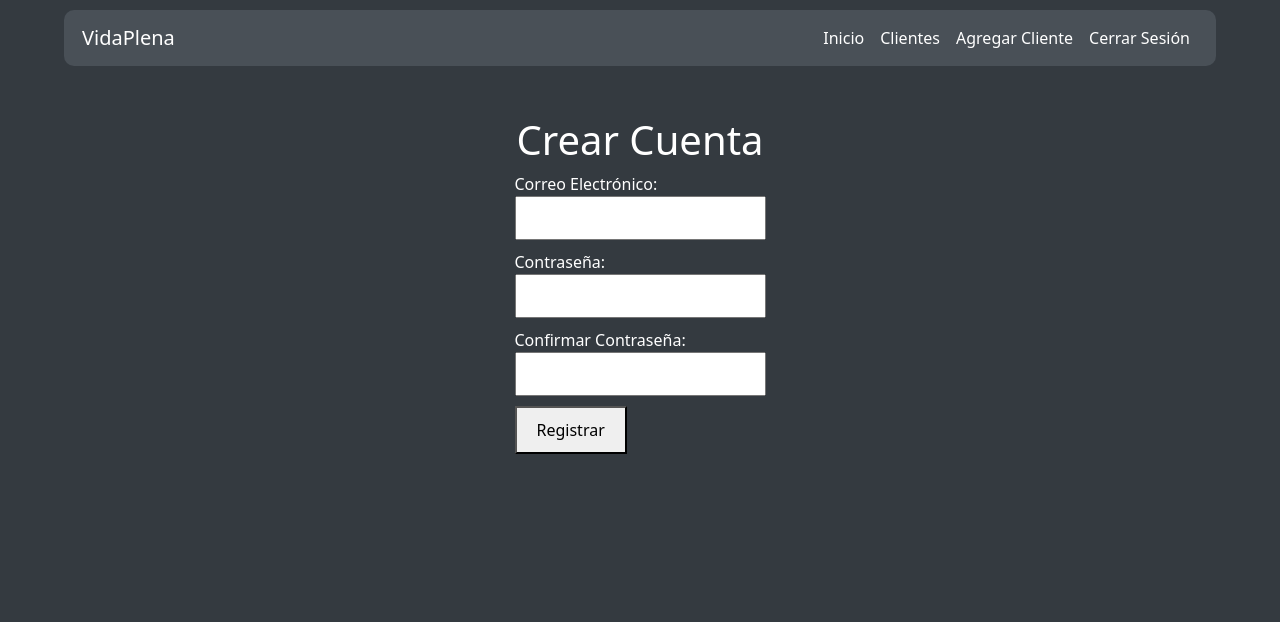
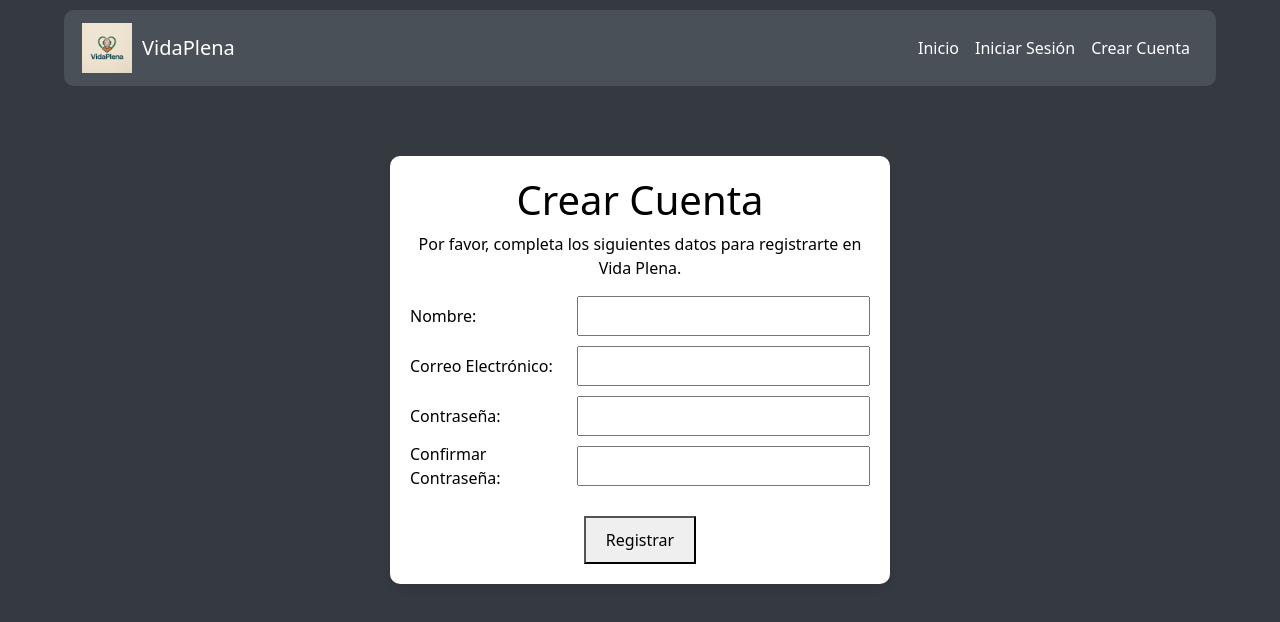
Before and after one commit to mdc-cfi/VidaPlena, a React (Vite) app in the folder frontent/: page /register in a window 1280 px wide. Shown: the top 622 px of the page. Built offline with nearby package versions, Linux system fonts and the light colour scheme; no server answers.

Commit message:
Subiendo cambios recientes

```diff
--- a/frontent/src/components/HomePage.jsx
+++ b/frontent/src/components/HomePage.jsx
@@ -4,16 +4,8 @@ import { Link } from "react-router-dom";
 const HomePage = () => {
   return (
     <div style={{ textAlign: "center", marginTop: "50px" }}>
-      <h1>Bienvenido al Sistema de Gestión para Personas Mayores</h1>
-      <p>Por favor, selecciona una opción para continuar.</p>
-      <div style={{ marginTop: "20px" }}>
-        <Link to="/login">
-          <button style={{ padding: "10px 20px", fontSize: "16px", cursor: "pointer", marginRight: "10px" }}>Iniciar Sesión</button>
-        </Link>
-        <Link to="/register">
-          <button style={{ padding: "10px 20px", fontSize: "16px", cursor: "pointer" }}>Crear Cuenta</button>
-        </Link>
-      </div>
+      <h1>Bienvenido a Vida Plena</h1>
+      <p>Explora nuestras opciones para gestionar y mejorar la calidad de vida de las personas mayores.</p>
     </div>
   );
 };
--- a/frontent/src/components/LoginPage.jsx
+++ b/frontent/src/components/LoginPage.jsx
@@ -1,8 +1,10 @@
 import React, { useState } from "react";
-import { getAuth, signInWithEmailAndPassword } from "firebase/auth";
 import { getFirestore, doc, getDoc } from "firebase/firestore";
 import { auth } from "../firebase.config";
 import { useNavigate } from "react-router-dom";
+import { signInWithEmailAndPassword } from "firebase/auth"; // Importar la función faltante
+
+const db = getFirestore(); // Inicializar Firestore
 
 const LoginPage = () => {
   const [email, setEmail] = useState("");
@@ -46,34 +48,52 @@ const LoginPage = () => {
   };
 
   return (
-    <div style={{ textAlign: "center", marginTop: "50px" }}>
-      <h1>Iniciar Sesión</h1>
-      <form onSubmit={handleLogin} style={{ display: "inline-block", textAlign: "left" }}>
+    <div style={{ display: "flex", justifyContent: "center", alignItems: "center", marginTop: "70px" }}>
+      <div style={{ flex: 1, backgroundColor: "white", color: "black", padding: "20px", borderRadius: "10px", boxShadow: "0 4px 8px rgba(0, 0, 0, 0.1)", textAlign: "left", maxWidth: "500px" }}>
+        <h1 style={{ textAlign: "center" }}>Iniciar Sesión</h1>
+        <p style={{ textAlign: "center" }}>Por favor, ingresa tus datos para acceder a tu cuenta.</p>
+        <form onSubmit={handleLogin} style={{ display: "flex", flexDirection: "column", alignItems: "center" }}>
+          <div style={{ display: "flex", flexDirection: "row", justifyContent: "space-between", alignItems: "flex-start", width: "100%" }}>
+            <div style={{ flex: 1, marginRight: "20px", textAlign: "right" }}>
+              <div style={{ marginBottom: "10px", display: "flex", alignItems: "center", height: "40px" }}>
+                <label htmlFor="email" style={{ margin: 0 }}>Correo Electrónico:</label>
+              </div>
+              <div style={{ marginBottom: "10px", display: "flex", alignItems: "center", height: "40px" }}>
+                <label htmlFor="password" style={{ margin: 0 }}>Contraseña:</label>
+              </div>
+            </div>
+            <div style={{ flex: 2, textAlign: "left" }}>
               <div style={{ marginBottom: "10px" }}>
-          <label htmlFor="email">Correo Electrónico:</label>
                 <input
                   type="email"
                   id="email"
                   value={email}
                   onChange={(e) => setEmail(e.target.value)}
                   required
-            style={{ display: "block", width: "100%", padding: "8px" }}
+                  style={{ display: "block", width: "100%", padding: "6px" }}
                 />
               </div>
               <div style={{ marginBottom: "10px" }}>
-          <label htmlFor="password">Contraseña:</label>
                 <input
                   type="password"
                   id="password"
                   value={password}
                   onChange={(e) => setPassword(e.target.value)}
                   required
-            style={{ display: "block", width: "100%", padding: "8px" }}
+                  style={{ display: "block", width: "100%", padding: "6px" }}
                 />
               </div>
-        <button type="submit" style={{ padding: "10px 20px", cursor: "pointer" }}>Iniciar Sesión</button>
+            </div>
+          </div>
+          <button
+            type="submit"
+            style={{ padding: "10px 20px", cursor: "pointer", marginTop: "20px", alignSelf: "center", display: "block", marginLeft: "auto", marginRight: "auto" }}
+          >
+            Iniciar Sesión
+          </button>
         </form>
-      {error && <p style={{ color: "red" }}>{error}</p>}
+        {error && <p style={{ textAlign: "center", marginTop: "20px", color: "red" }}>{error}</p>}
+      </div>
     </div>
   );
 };
--- a/frontent/src/components/Navbar.jsx
+++ b/frontent/src/components/Navbar.jsx
@@ -1,23 +1,30 @@
-import { Link } from "react-router-dom";
+import React from "react";
+import { Link, useNavigate } from "react-router-dom";
 import { getAuth, signOut } from "firebase/auth";
+import { useAuthState } from "react-firebase-hooks/auth";
+import logo from "../imagenes/logo.png";
 
-function handleLogout() {
+function Navbar() {
   const auth = getAuth();
+  const [user] = useAuthState(auth);
+  const navigate = useNavigate();
+
+  const handleLogout = () => {
     signOut(auth)
       .then(() => {
         console.log("Sesión cerrada exitosamente");
-      window.location.href = "/login"; // Redirigir al login
+        navigate("/login"); // Redirigir al login
       })
       .catch((error) => {
         console.error("Error al cerrar sesión:", error);
       });
-}
+  };
 
-function Navbar() {
   return (
     <nav className="navbar navbar-expand-lg" style={{ backgroundColor: '#495057', borderRadius: '10px', width: '90%', margin: '10px auto' }}>
       <div className="container">
-        <Link className="navbar-brand text-white" to="/admin-dashboard">
+        <Link className="navbar-brand text-white" to="/admin-dashboard" style={{ display: "flex", alignItems: "center" }}>
+          <img src={logo} alt="Logo Vida Plena" style={{ width: "50px", height: "50px", marginRight: "10px" }} />
           VidaPlena
         </Link>
         <button
@@ -38,21 +45,31 @@ function Navbar() {
                 Inicio
               </Link>
             </li>
+            {user ? (
+              <>
                 <li className="nav-item">
-              <Link className="nav-link text-white" to="/clientes">
-                Clientes
-              </Link>
-            </li>
-            <li className="nav-item">
-              <Link className="nav-link text-white" to="/clientes/agregar">
-                Agregar Cliente
-              </Link>
+                  <span className="nav-link text-white">{user.displayName || "Usuario"}</span>
                 </li>
                 <li className="nav-item">
                   <button className="nav-link text-white btn btn-link" onClick={handleLogout}>
                     Cerrar Sesión
                   </button>
                 </li>
+              </>
+            ) : (
+              <>
+                <li className="nav-item">
+                  <Link className="nav-link text-white" to="/login">
+                    Iniciar Sesión
+                  </Link>
+                </li>
+                <li className="nav-item">
+                  <Link className="nav-link text-white" to="/register">
+                    Crear Cuenta
+                  </Link>
+                </li>
+              </>
+            )}
           </ul>
         </div>
       </div>
--- a/frontent/src/components/RegisterPage.jsx
+++ b/frontent/src/components/RegisterPage.jsx
@@ -1,61 +1,118 @@
 import React, { useState } from "react";
+import { getAuth, createUserWithEmailAndPassword, sendEmailVerification } from "firebase/auth";
 
 const RegisterPage = () => {
+  const [name, setName] = useState("");
   const [email, setEmail] = useState("");
   const [password, setPassword] = useState("");
   const [confirmPassword, setConfirmPassword] = useState("");
   const [message, setMessage] = useState("");
+  const [isSubmitting, setIsSubmitting] = useState(false);
 
-  const handleRegister = (e) => {
+  const handleRegister = async (e) => {
     e.preventDefault();
+
     if (password !== confirmPassword) {
       setMessage("Las contraseñas no coinciden.");
       return;
     }
-    // Aquí puedes agregar la lógica para registrar al usuario con Firebase
-    setMessage("Registro exitoso. Por favor, inicia sesión.");
+
+    setIsSubmitting(true);
+    const auth = getAuth();
+
+    try {
+      const userCredential = await createUserWithEmailAndPassword(auth, email, password);
+      const user = userCredential.user;
+
+      // Enviar correo de verificación
+      await sendEmailVerification(user);
+
+      setMessage("Registro exitoso. Por favor, verifica tu correo electrónico.");
+    } catch (error) {
+      if (error.code === "auth/email-already-in-use") {
+        setMessage("El correo ya está registrado. Por favor, utiliza otro correo.");
+      } else {
+        setMessage("Error al registrar usuario: " + error.message);
+      }
+    } finally {
+      setIsSubmitting(false);
+    }
   };
 
   return (
-    <div style={{ textAlign: "center", marginTop: "50px" }}>
-      <h1>Crear Cuenta</h1>
-      <form onSubmit={handleRegister} style={{ display: "inline-block", textAlign: "left" }}>
+    <div style={{ display: "flex", justifyContent: "center", alignItems: "center", marginTop: "70px" }}>
+      <div style={{ flex: 1, backgroundColor: "white", color: "black", padding: "20px", borderRadius: "10px", boxShadow: "0 4px 8px rgba(0, 0, 0, 0.1)", textAlign: "left", maxWidth: "500px" }}>
+        <h1 style={{ textAlign: "center" }}>Crear Cuenta</h1>
+        <p style={{ textAlign: "center" }}>Por favor, completa los siguientes datos para registrarte en Vida Plena.</p>
+        <form onSubmit={handleRegister} style={{ display: "flex", flexDirection: "column", alignItems: "center" }}>
+          <div style={{ display: "flex", flexDirection: "row", justifyContent: "space-between", alignItems: "flex-start", width: "100%" }}>
+            <div style={{ flex: 1, marginRight: "20px", textAlign: "right" }}>
+              <div style={{ marginBottom: "10px", display: "flex", alignItems: "center", height: "40px" }}>
+                <label htmlFor="name" style={{ margin: 0 }}>Nombre:</label>
+              </div>
+              <div style={{ marginBottom: "10px", display: "flex", alignItems: "center", height: "40px" }}>
+                <label htmlFor="email" style={{ margin: 0 }}>Correo Electrónico:</label>
+              </div>
+              <div style={{ marginBottom: "10px", display: "flex", alignItems: "center", height: "40px" }}>
+                <label htmlFor="password" style={{ margin: 0 }}>Contraseña:</label>
+              </div>
+              <div style={{ marginBottom: "10px", display: "flex", alignItems: "center", height: "40px" }}>
+                <label htmlFor="confirmPassword" style={{ margin: 0, textAlign: "left" }}>Confirmar Contraseña:</label>
+              </div>
+            </div>
+            <div style={{ flex: 2, textAlign: "left" }}>
               <div style={{ marginBottom: "10px" }}>
-          <label htmlFor="email">Correo Electrónico:</label>
+                <input
+                  type="text"
+                  id="name"
+                  value={name}
+                  onChange={(e) => setName(e.target.value)}
+                  required
+                  style={{ display: "block", width: "100%", padding: "6px" }}
+                />
+              </div>
+              <div style={{ marginBottom: "10px" }}>
                 <input
                   type="email"
                   id="email"
                   value={email}
                   onChange={(e) => setEmail(e.target.value)}
                   required
-            style={{ display: "block", width: "100%", padding: "8px" }}
+                  style={{ display: "block", width: "100%", padding: "6px" }}
                 />
               </div>
               <div style={{ marginBottom: "10px" }}>
-          <label htmlFor="password">Contraseña:</label>
                 <input
                   type="password"
                   id="password"
                   value={password}
                   onChange={(e) => setPassword(e.target.value)}
                   required
-            style={{ display: "block", width: "100%", padding: "8px" }}
+                  style={{ display: "block", width: "100%", padding: "6px" }}
                 />
               </div>
               <div style={{ marginBottom: "10px" }}>
-          <label htmlFor="confirmPassword">Confirmar Contraseña:</label>
                 <input
                   type="password"
                   id="confirmPassword"
                   value={confirmPassword}
                   onChange={(e) => setConfirmPassword(e.target.value)}
                   required
-            style={{ display: "block", width: "100%", padding: "8px" }}
+                  style={{ display: "block", width: "100%", padding: "6px" }}
                 />
               </div>
-        <button type="submit" style={{ padding: "10px 20px", cursor: "pointer" }}>Registrar</button>
+            </div>
+          </div>
+          <button
+            type="submit"
+            style={{ padding: "10px 20px", cursor: "pointer", marginTop: "20px", alignSelf: "center", display: "block", marginLeft: "auto", marginRight: "auto" }}
+            disabled={isSubmitting}
+          >
+            {isSubmitting ? "Registrando..." : "Registrar"}
+          </button>
         </form>
-      {message && <p>{message}</p>}
+        {message && <p style={{ textAlign: "center", marginTop: "20px" }}>{message}</p>}
+      </div>
     </div>
   );
 };
```
Lines whose indentation alone changed are shown as unchanged.
